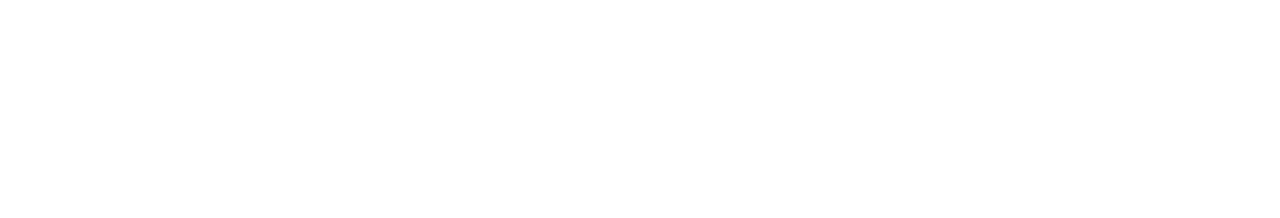
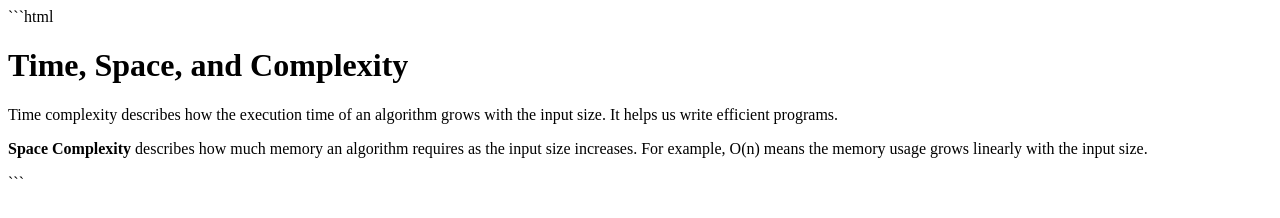
Before and after one commit to acciojob/time-and-space-complexity-omkarmanve, a website: page main.html in a window 1280 px wide. Drawn offline with Linux system fonts and the light colour scheme.

Commit message:
created a submission

````diff
--- a/main.html
+++ b/main.html
@@ -1,16 +1,15 @@
+```html
 <!DOCTYPE html>
+<html>
+<head>
+    <title>Time and Space Complexity</title>
+</head>
+<body>
+    <h1>Time, Space, and Complexity</h1>
 
-<html>
+    <p>Time complexity describes how the execution time of an algorithm grows with the input size. It helps us write efficient programs.</p>
 
-<head>
-	<link rel="stylesheet" href="styles.css">
-</head>
-
-<body>
-	<!-- the entire body must be written by student -->
-    <script type="text/javascript" src="./script.js">
-</script>
-
+    <p><b>Space Complexity</b> describes how much memory an algorithm requires as the input size increases. For example, O(n) means the memory usage grows linearly with the input size.</p>
 </body>
-
 </html>
+```
````
